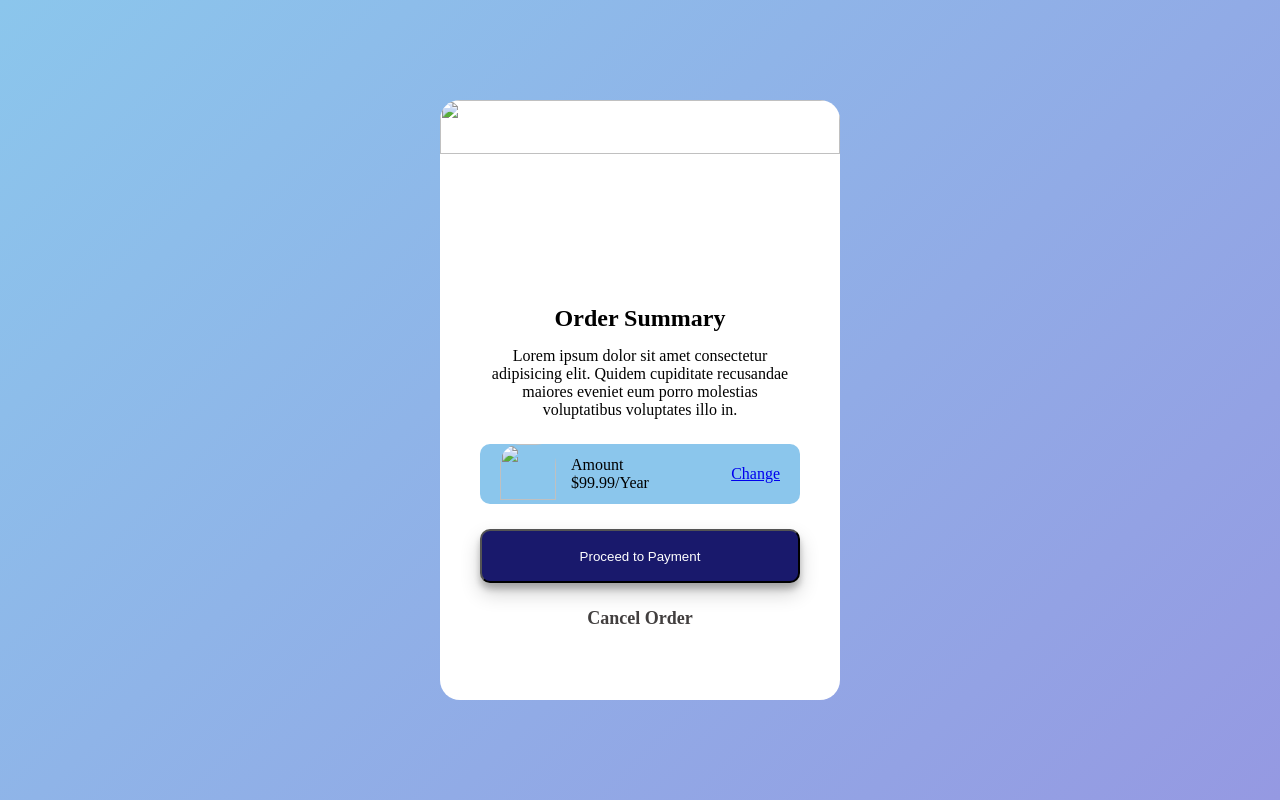
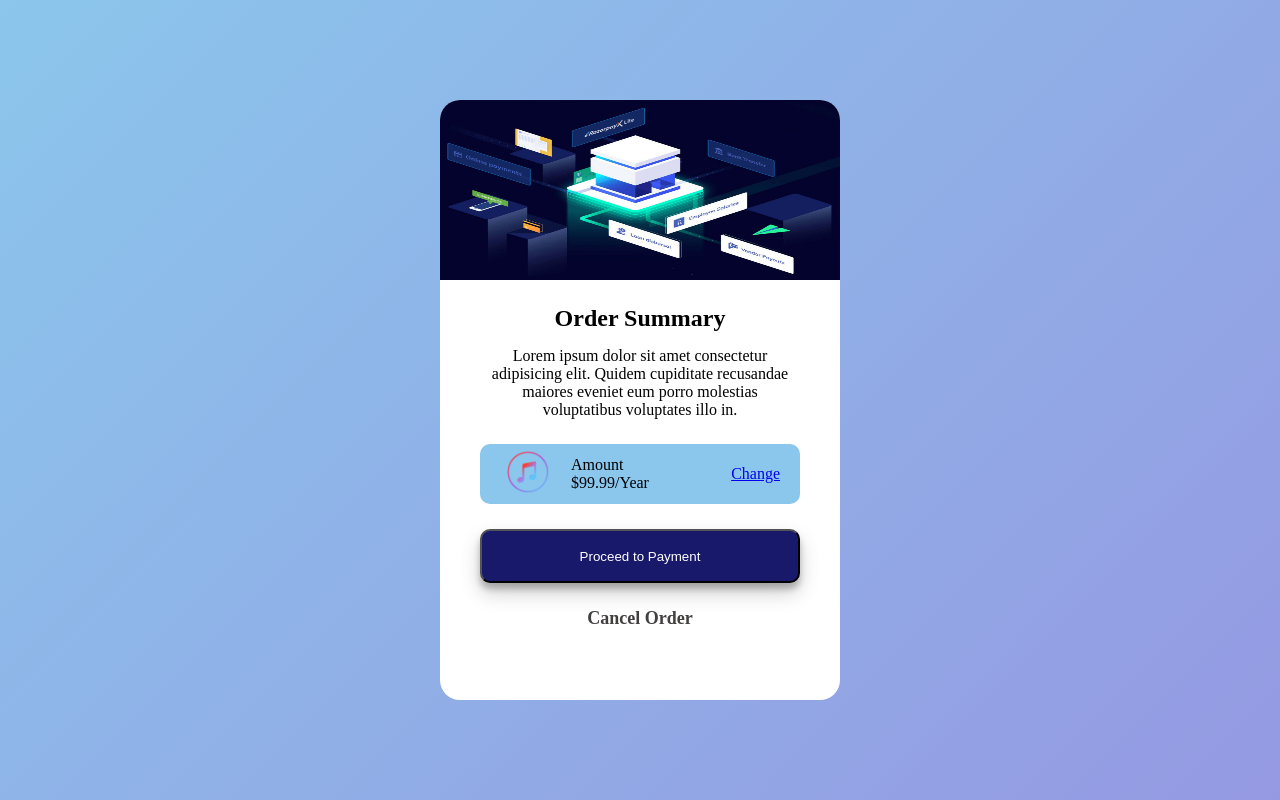
Before and after one commit to vnavaneeth10/Card, a plain HTML site: page index.html in a window 1280 px wide. Drawn offline with Linux system fonts and the light colour scheme.

Commit message:
Update index.html

```diff
--- a/index.html
+++ b/index.html
@@ -10,7 +10,7 @@
     <div class="container">
         <div class="card">
 
-            <img src="./images/icon.jpg"/>
+            <img src="./icon.jpg"/>
 
             <div class="textBox">
                 <h2>Order Summary</h2>
@@ -20,7 +20,7 @@
             <div class="amountBox">
                 <div id="leftBox">
                     <div class="imgBox">
-                        <img src="images/music.png"/>
+                        <img src="./music.png"/>
                     </div>
                     <div id="textAmountBox">
                         <p>Amount</p>
```
